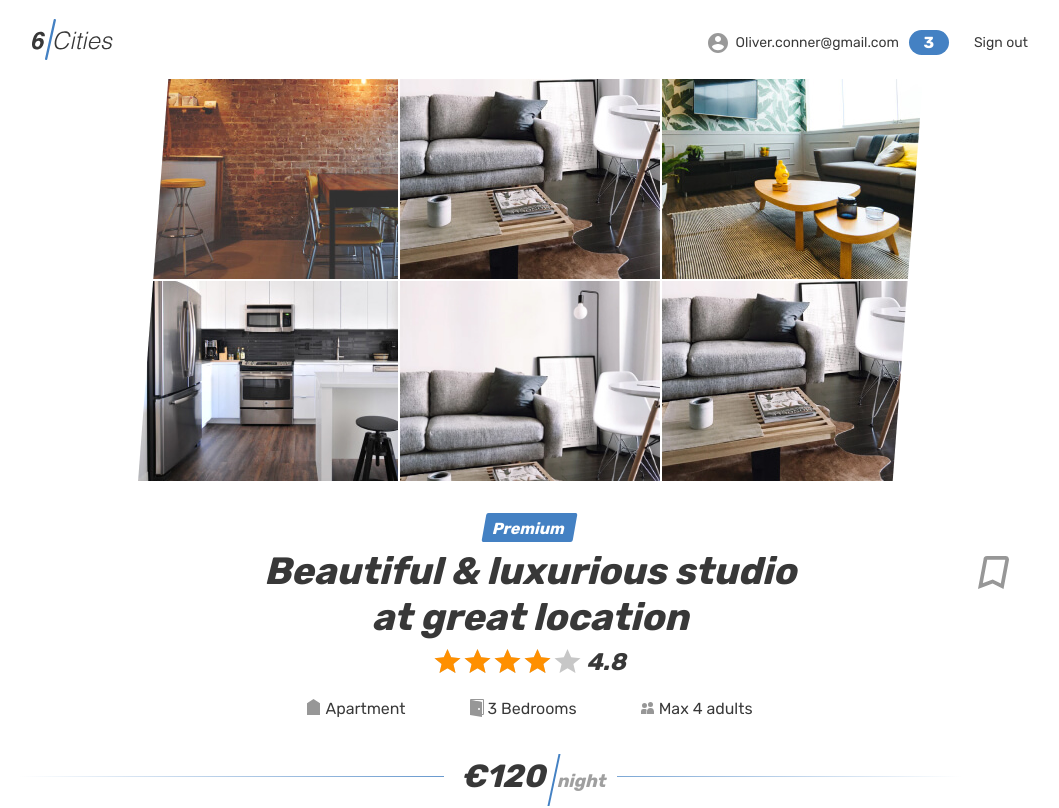
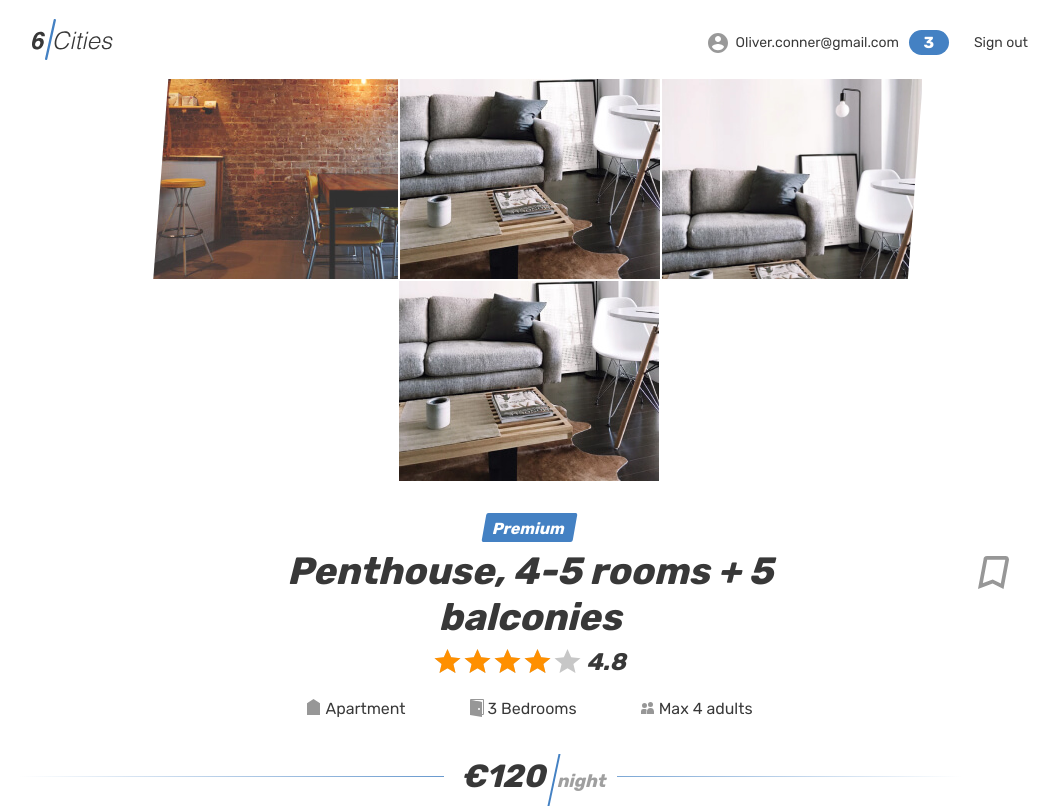
Before and after one commit to htmlacademy-react/2500183-six-cities-16, a React (Vite) app: page /offer/5c8b793f-7651-4d77-b98b-7baeffc7f3a0 in a window 1280 px wide. Shown: the top 808 px of the page, without its empty margins (110-1169 px from the left). Built offline with nearby package versions, Linux system fonts and the light colour scheme.

Commit message:
динамика title and description in offer-page

```diff
--- a/src/components/offer-page/offer-gallery.tsx
+++ b/src/components/offer-page/offer-gallery.tsx
@@ -1,5 +1,3 @@
-const mockImages = ['img/room.jpg', 'img/apartment-01.jpg', 'img/apartment-02.jpg', 'img/apartment-03.jpg', 'img/studio-01.jpg', 'img/apartment-01.jpg'] as const;
-
 type imageSrcProps = {
   imageSrc: string;
 }
@@ -16,14 +14,4 @@ function OfferImage ({imageSrc} : imageSrcProps) : JSX.Element {
   );
 }
 
-function OfferGallery () : JSX.Element {
-  return (
-    <div className="offer__gallery">
-      {mockImages.map((imageSrc) => (
-        <OfferImage imageSrc={imageSrc} key={crypto.randomUUID()} />
-      ))}
-    </div>
-  );
-}
-
-export default OfferGallery;
+export default OfferImage;
--- a/src/mock/place-card-all-offers.ts
+++ b/src/mock/place-card-all-offers.ts
@@ -1,6 +1,6 @@
-import { PlaceCardAllProps } from '../types/offer/offer';
+import { PlaceCardAllTypes } from '../types/offer/offer';
 
-const placeCardAllOffers : PlaceCardAllProps[] = [
+const placeCardAllOffers : PlaceCardAllTypes[] = [
   {
     'id': 'f641a4cd-06b9-4a1d-8957-3e19fcad7948',
     'title': 'Nice, cozy, warm big bed apartment',
@@ -141,7 +141,7 @@ const placeCardAllOffers : PlaceCardAllProps[] = [
       'isPro': false
     },
     'images': [
-      'img/room.jpg', 'img/apartment-01.jpg', 'img/studio-01.jpg', 'img/apartment-01.jpg'
+      'img/room.jpg', 'img/apartment-01.jpg','img/studio-01.jpg', 'img/apartment-01.jpg'
     ],
     'maxAdults': 42
   },
--- a/src/pages/offer/offer.tsx
+++ b/src/pages/offer/offer.tsx
@@ -1,12 +1,13 @@
+/* eslint-disable @typescript-eslint/no-unused-vars */
 import { Helmet } from 'react-helmet-async';
 import { useParams } from 'react-router-dom';
 import Header from '../../components/header/header';
 import PlaceCard from '../../components/place-card/place-card';
 import { placeCardOffers } from '../../mock/place-card-offers';
-import OfferGallery from '../../components/offer-page/offer-gallery';
+import OfferImage from '../../components/offer-page/offer-gallery';
 import OfferInsideList from '../../components/offer-page/offer-inside-list';
 import Map from '../../components/map/map';
-import { PlaceCardAllProps } from '../../types/offer/offer';
+import { PlaceCardAllTypes } from '../../types/offer/offer';
 import { placeCardAllOffers } from '../../mock/place-card-all-offers';
 import Page404 from '../page404/page404';
 
@@ -14,12 +15,13 @@ const PLACE_CARDS_COUNT = 1;
 
 function Offer(): JSX.Element {
   const { id } = useParams<{ id: string }>();
-  const currentPlace: PlaceCardAllProps | undefined = placeCardAllOffers.find((place: PlaceCardAllProps) => place.id === id);
+  const currentPlace: PlaceCardAllTypes | undefined = placeCardAllOffers.find((place: PlaceCardAllTypes) => place.id === id);
+
+  const { images, title, description } = currentPlace;
 
   if (!currentPlace) {
     return <Page404 />;
   }
-  console.log(currentPlace);
 
   return (
     <div className="page">
@@ -32,7 +34,11 @@ function Offer(): JSX.Element {
       <main className="page__main page__main--offer">
         <section className="offer">
           <div className="offer__gallery-container container">
-            <OfferGallery/>
+            <div className ="offer__gallery">
+              {images.map((srcImage : string) => (
+                <OfferImage imageSrc={srcImage} key={crypto.randomUUID()} />
+              ))}
+            </div>
           </div>
           <div className="offer__container container">
             <div className="offer__wrapper">
@@ -41,7 +47,7 @@ function Offer(): JSX.Element {
               </div>
               <div className="offer__name-wrapper">
                 <h1 className="offer__name">
-                  Beautiful &amp; luxurious studio at great location
+                  {title}
                 </h1>
                 <button className="offer__bookmark-button button" type="button">
                   <svg className="offer__bookmark-icon" width="31" height="33">
@@ -91,7 +97,7 @@ function Offer(): JSX.Element {
                 </div>
                 <div className="offer__description">
                   <p className="offer__text">
-                    A quiet cozy and picturesque that hides behind a a river by the unique lightness of Amsterdam. The building is green and from 18th century.
+                    {description}
                   </p>
                   <p className="offer__text">
                     An independent House, strategically located between Rembrand Square and National Opera, but where the bustle of the city comes to rest in this alley flowery and colorful.
--- a/src/types/offer/offer.ts
+++ b/src/types/offer/offer.ts
@@ -27,7 +27,7 @@ type PlaceCardProps = {
   previewImage: string;
 };
 
-type PlaceCardAllProps = {
+type PlaceCardAllTypes = {
   id: string;
   title: string;
   type: string;
@@ -45,4 +45,4 @@ type PlaceCardAllProps = {
   maxAdults: number;
 };
 
-export type {PlaceCardProps,PlaceCardAllProps};
+export type {PlaceCardProps,PlaceCardAllTypes};
```
